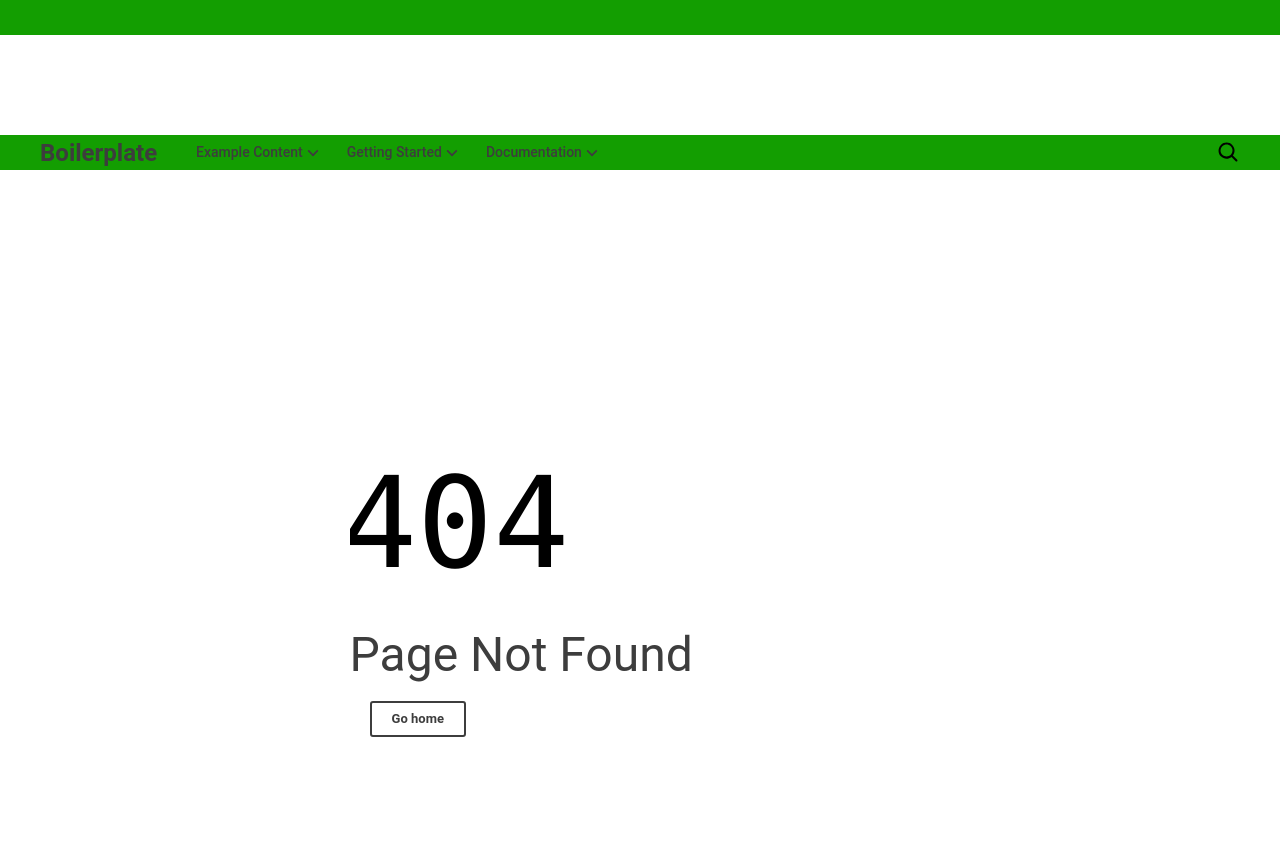
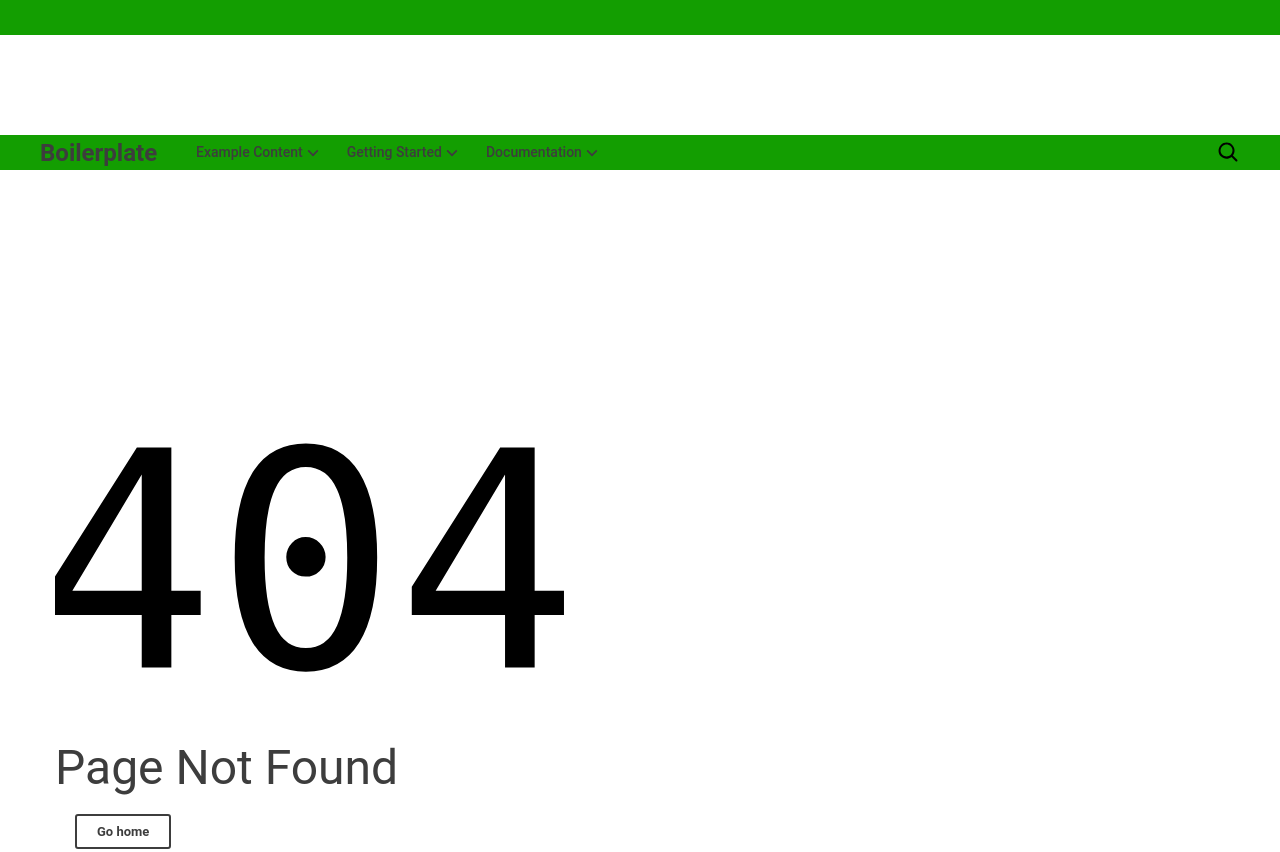
Before and after one commit to mtilburgadobe/turnerbund-wyhlen, a website with bundled scripts: page 404.html in a window 1280 px wide. Shown: the top 852 px of the page. Built offline with nearby package versions, Linux system fonts and the light colour scheme; no server answers; files whose address does not match are found by name.

Commit message:
temp floats

```diff
--- a/blocks/sidenav/sidenav.css
+++ b/blocks/sidenav/sidenav.css
@@ -1,5 +1,4 @@
 .sidenav {
-  padding: 2rem;
   font-size: var(--body-font-size-s);
 }
 
--- a/styles/styles.css
+++ b/styles/styles.css
@@ -233,36 +233,35 @@ main img {
   width: 100%;
 }
 
-main .section {
-  padding: 16px 16px;
-}
-
 main {
-  display: grid;
-  grid-template-columns: 1fr;
+  display: block;
   padding: 0 2%;
   margin-top: 30px;
 }
 
+main:after {
+  content: " ";
+  display: table;
+  clear: both;
+}
+
 @media (min-width: 600px) {
-  main .section {
-    padding: 64px 32px;
-  }
-
   main {
-    display: grid;
-    grid-template-columns: 1fr 2fr;
-    padding: 0 2%;
+    display: block;
+    padding: 0;
     margin-top: 30px;
-    margin: 30px 164px;
+    margin: 30px auto;
+    width: 1170px;
   }
 
   main .sidenav {
-    order: 1;
+    width: 27%;
+    float: left;
   }
 
   main .main-content {
-    order: 2;
+    width: 70%;
+    float: right;
   }
 }
 
```
